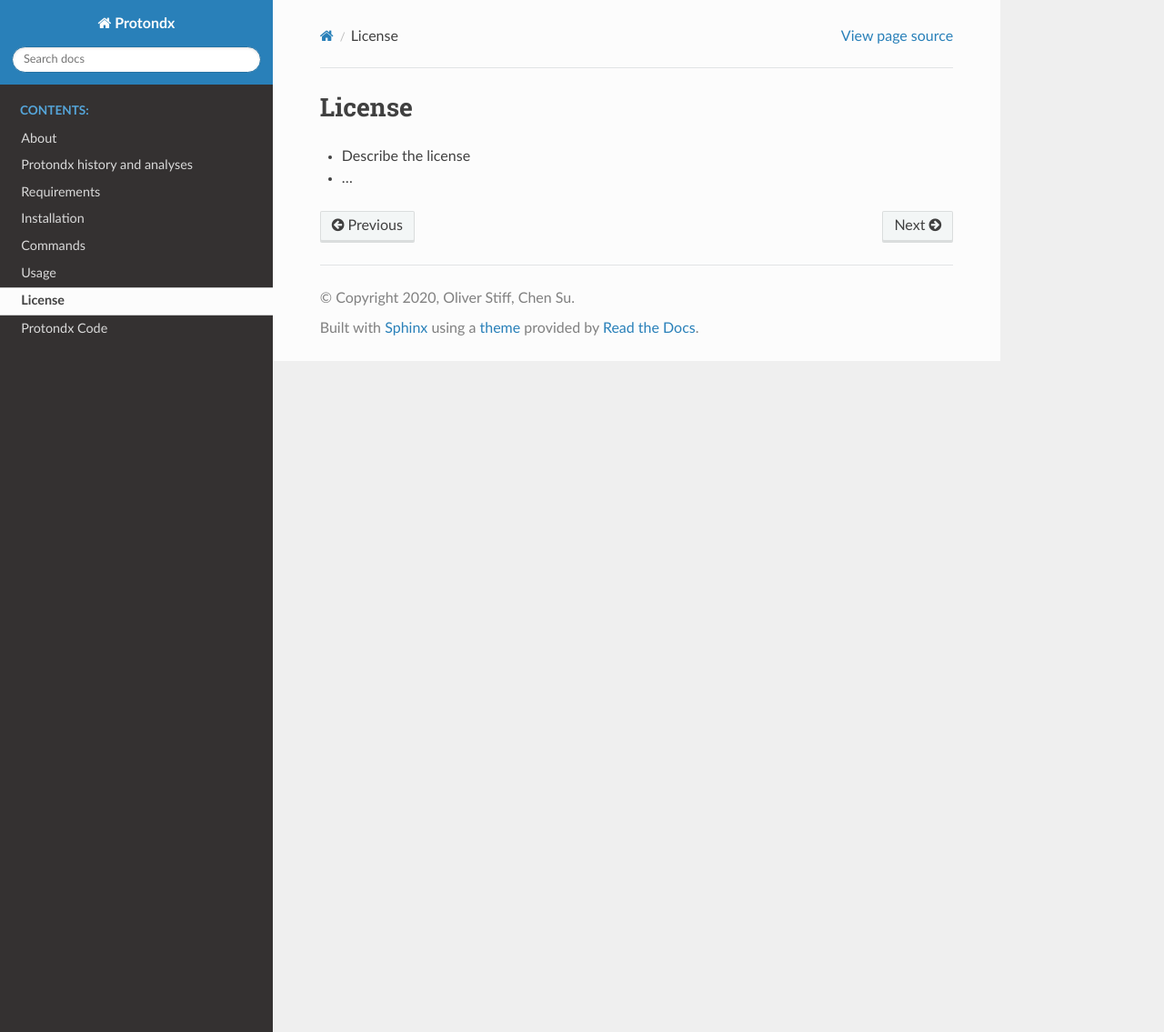
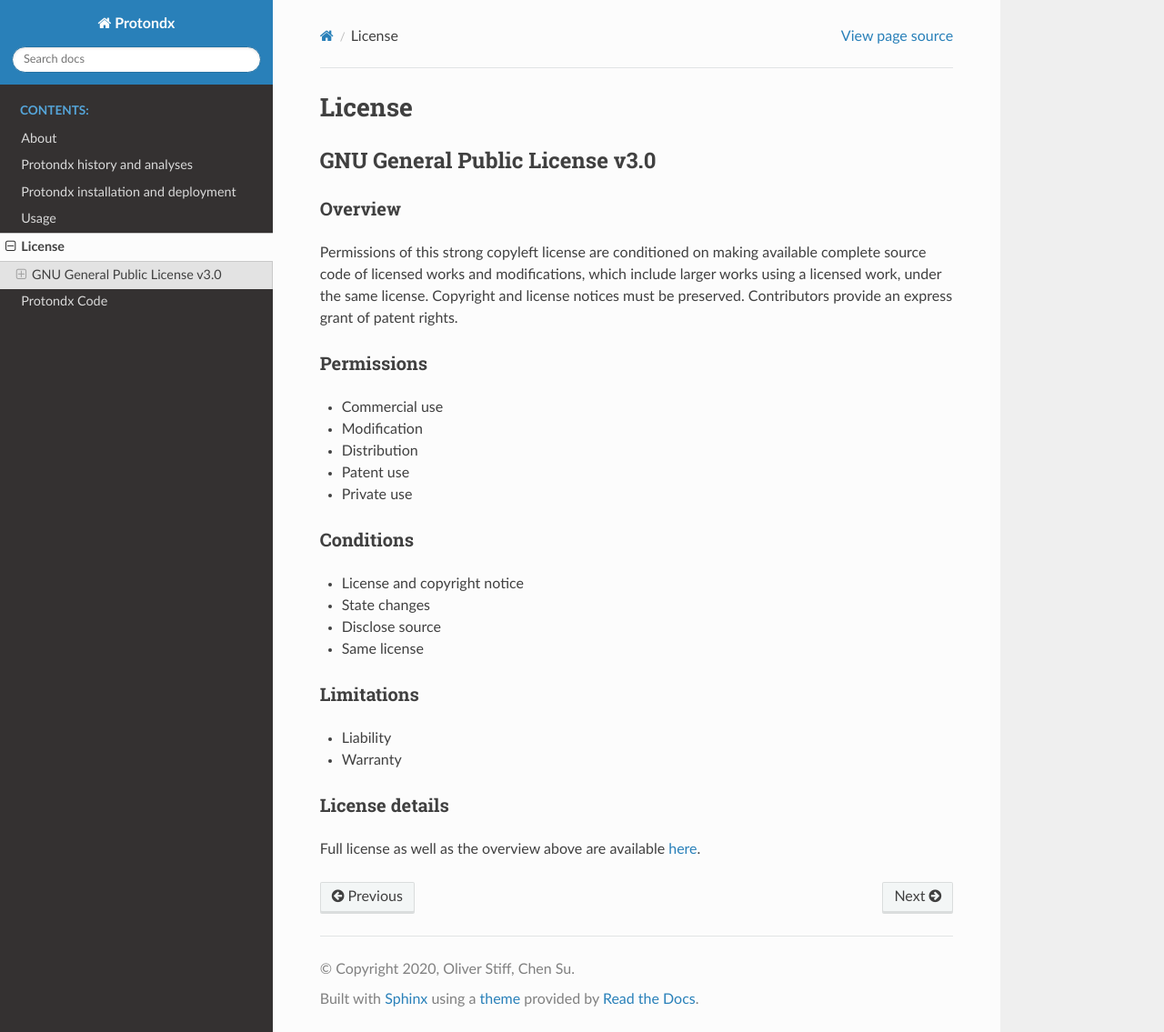
Before and after one commit to bahp/django-protondx, a Sphinx documentation site: the page built from docs/modules/license.rst, in a window 1280 px wide and 1135 px high. Shown: the whole window at 91% size. Built offline with Sphinx 7.4.7 and the Read the Docs theme 2.0.0, drawn with Linux system fonts in a browser that asks for light colours.

```diff
--- a/docs/conf.py
+++ b/docs/conf.py
@@ -37,7 +37,8 @@ release = '1.0'
 # extensions coming with Sphinx (named 'sphinx.ext.*') or your custom
 # ones.
 extensions = [
-    'sphinx.ext.autodoc'
+    'sphinx.ext.autodoc',
+    'sphinx.ext.intersphinx',
 ]
 
 # Add any paths that contain templates here, relative to this directory.
--- a/docs/index.rst
+++ b/docs/index.rst
@@ -10,9 +10,7 @@ Welcome to |project_name|'s documentation!
 
     modules/about.rst
     modules/history_index.rst
-    modules/requirements.rst
-    modules/installation.rst
-    modules/data_generation.rst
+    modules/install_index.rst
     modules/usage.rst
     modules/license.rst
     modules/code.rst
--- a/docs/modules/installation.rst
+++ b/docs/modules/install/installation.rst
@@ -1,3 +1,5 @@
+.. _install-guide:
+
 ############
 Installation
 ############
@@ -27,6 +29,7 @@ Then, go to the corresponding folder and install the requirements
    $ pip install -r requirements.txt   # Install requirements
 
 
+.. _install-spatial-db:
 
 Spatial database (Linux)
 ------------------------
--- a/docs/modules/license.rst
+++ b/docs/modules/license.rst
@@ -2,5 +2,45 @@
 License
 #######
 
-- Describe the license
-- ...
+GNU General Public License v3.0
+-------------------------------
+
+Overview
+~~~~~~~~
+
+Permissions of this strong copyleft license are conditioned on making available complete
+source code of licensed works and modifications, which include larger works using a
+licensed work, under the same license. Copyright and license notices must be preserved.
+Contributors provide an express grant of patent rights.
+
+
+Permissions
+~~~~~~~~~~~
+
+* Commercial use
+* Modification
+* Distribution
+* Patent use
+* Private use
+
+
+Conditions
+~~~~~~~~~~
+
+* License and copyright notice
+* State changes
+* Disclose source
+* Same license
+
+
+Limitations
+~~~~~~~~~~~
+
+* Liability
+* Warranty
+
+
+License details
+~~~~~~~~~~~~~~~
+
+Full license as well as the overview above are available `here <https://choosealicense.com/licenses/gpl-3.0/>`_.
--- a/docs/modules/requirements.rst
+++ /dev/null
@@ -1,3 +0,0 @@
-############
-Requirements
-############
```
Also changed, not shown: docs/modules/history/code_sources.rst (added, +125 -0 lines), docs/modules/install/requirements.rst (added, +48 -0 lines), docs/modules/install_index.rst (added, +14 -0 lines), docs/modules/install/data_generation.rst (renamed from docs/modules/data_generation.rst).
